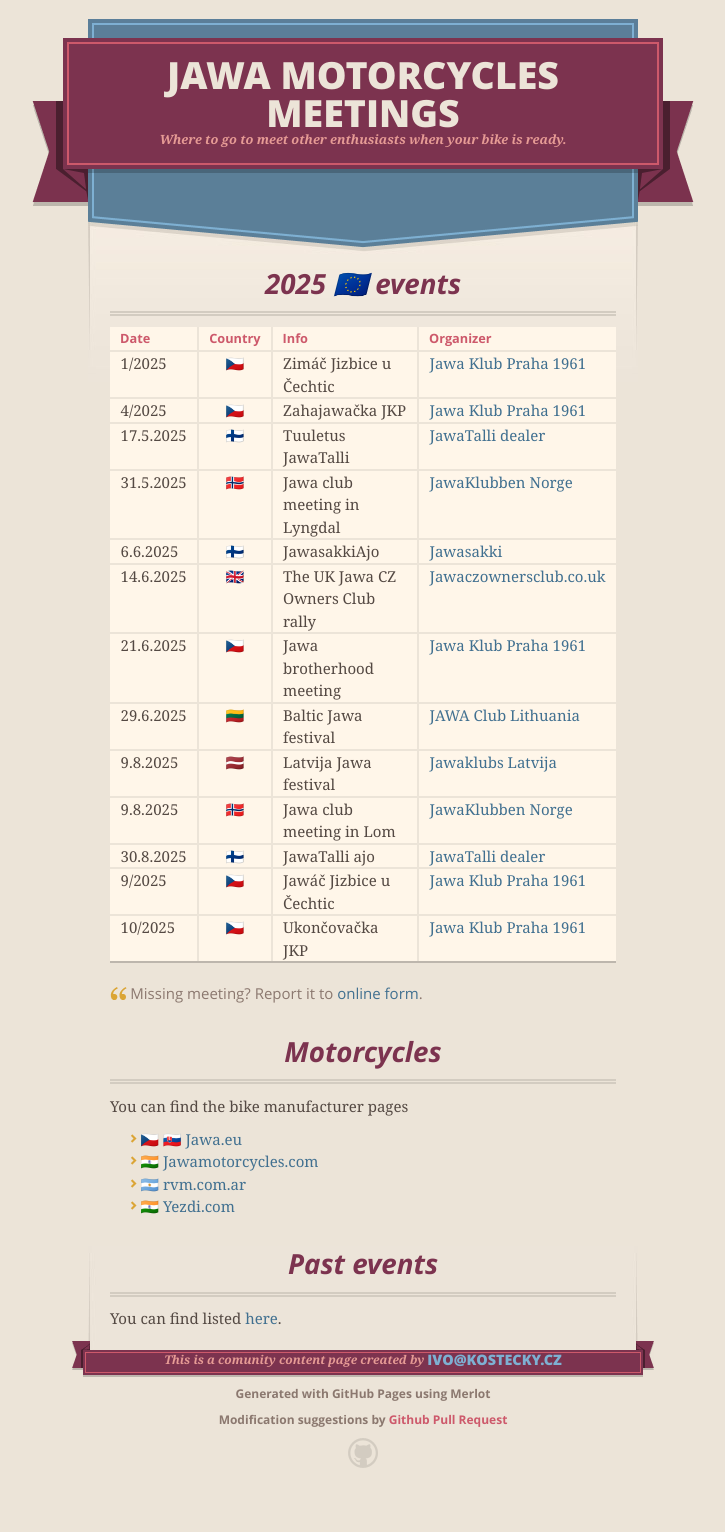
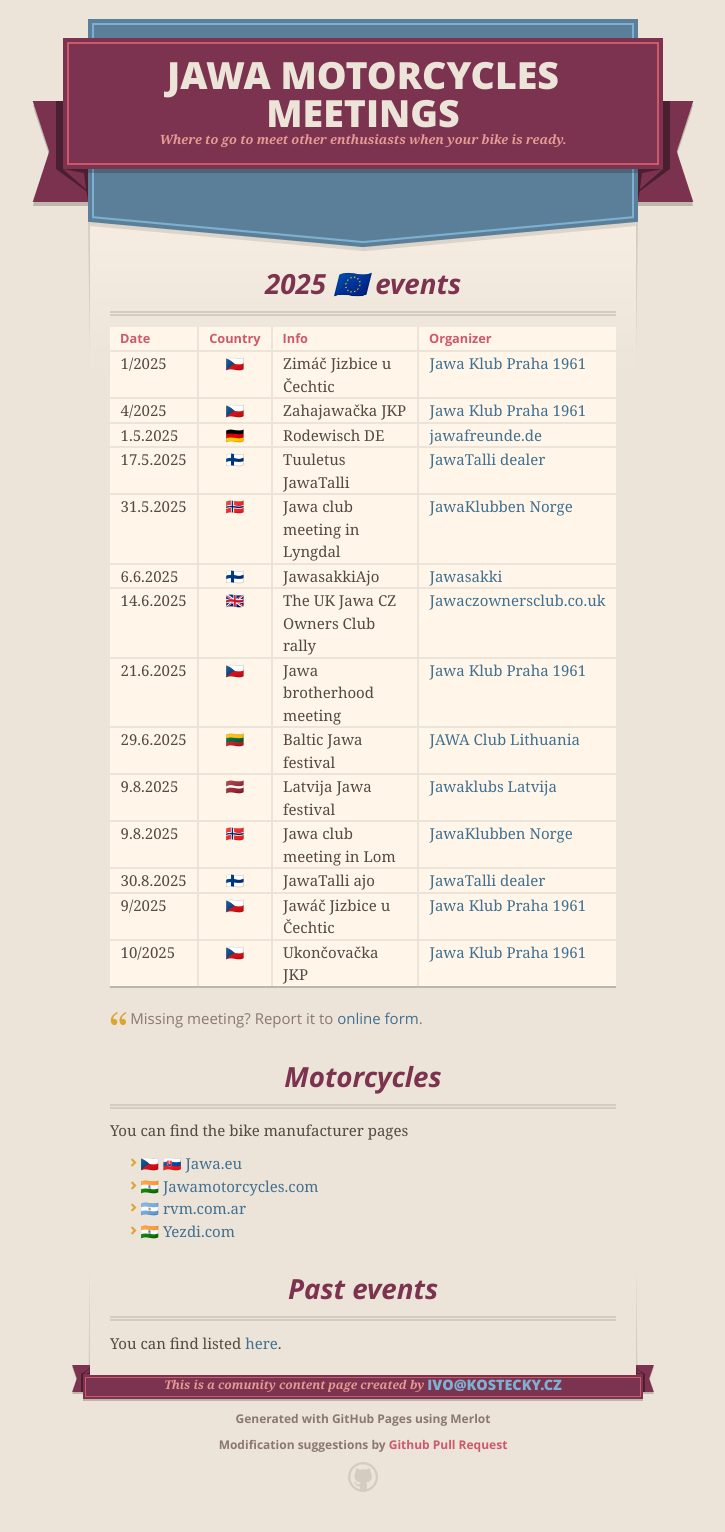
Before and after one commit to microkost/jawamotorcycles.cz, a Jekyll site: the page built from docs/index.md, in a window 1280 px wide. Shown: the whole page, without its empty margins (277-1002 px from the left). Built offline with Jekyll 4.4.1, drawn with Linux system fonts in a browser that asks for light colours; our own code applies the rules of GitHub Pages for plain Markdown files; before the commit the page ends 1508 px from its top, so only the background shows below that.

Commit message:
Even in Germany announced

```diff
--- a/docs/index.md
+++ b/docs/index.md
@@ -8,6 +8,7 @@
 | :--- | :---: | :--- | :--- |
 |     1/2025 | 🇨🇿 | Zimáč Jizbice u Čechtic | [Jawa Klub Praha 1961](http://www.jawaklub.cz/kalendar) |
 |     4/2025 | 🇨🇿 | Zahajawačka JKP | [Jawa Klub Praha 1961](http://www.jawaklub.cz/kalendar) |
+|   1.5.2025 | 🇩🇪 | Rodewisch DE | [jawafreunde.de](https://jawafreunde.de/index.php/beitrage-von-veranstaltungen) |
 |  17.5.2025 | 🇫🇮 | Tuuletus JawaTalli | [JawaTalli dealer](https://www.jawatalli.fi/news/) |
 |  31.5.2025 | 🇳🇴 | Jawa club meeting in Lyngdal | [JawaKlubben Norge](http://jawaklubben.no/) |
 |   6.6.2025 | 🇫🇮 | JawasakkiAjo | [Jawasakki](https://www.jawasakki.fi/tapahtuma/jawasakkiajot-2025/) |
```
